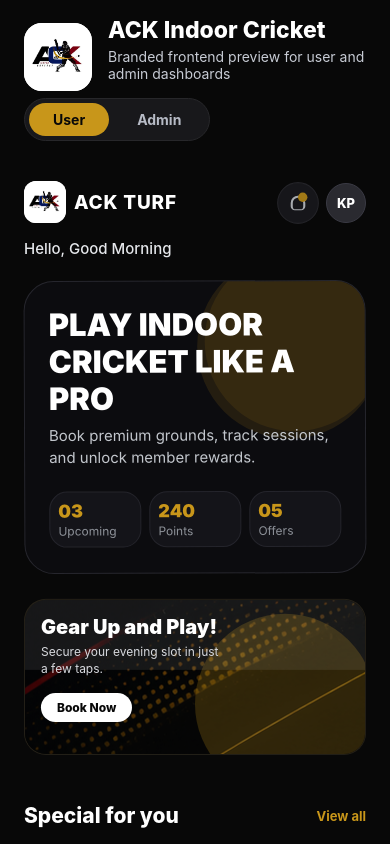
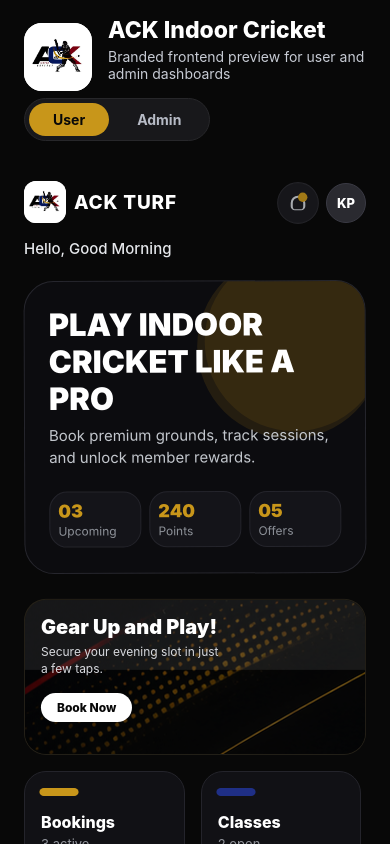
Before and after one commit to ChamiduPrabodya/ACK-cricket---Mobile, a React Native app in the folder frontend/: screen / in a window 390 px wide. Built offline with nearby package versions, Linux system fonts and the light colour scheme.

Commit message:
remove member ship part

```diff
--- a/frontend/src/screens/HomeScreen.js
+++ b/frontend/src/screens/HomeScreen.js
@@ -21,7 +21,7 @@ const promos = [
     subtitle: 'Secure your evening slot in just a few taps.',
     cta: 'Book Now',
     tone: '#17130A',
-    accent: colors.brandGold,
+
     image: gearUpImage,
   },
   {
@@ -32,17 +32,13 @@ const promos = [
     accent: colors.brandRed,
     image: holidayPromoImage,
   },
-  {
-    title: 'Unlock Excellence',
-    subtitle: 'Join premium membership and earn priority benefits.',
-    cta: 'Get Membership',
-    tone: '#10131F',
-    accent: colors.brandBlue,
-  },
 ];
 
 const quickLinks = [
- ,
+  { label: 'Bookings', caption: '3 active', accent: colors.brandGold },
+  { label: 'Classes', caption: '2 open', accent: colors.brandBlue },
+  { label: 'Teams', caption: '1 joined', accent: colors.brandRed },
+  { label: 'League', caption: 'Register', accent: '#6E6E73' },
 ];
 
 const myTeams = [
```
